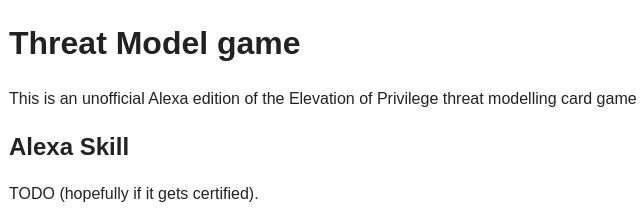
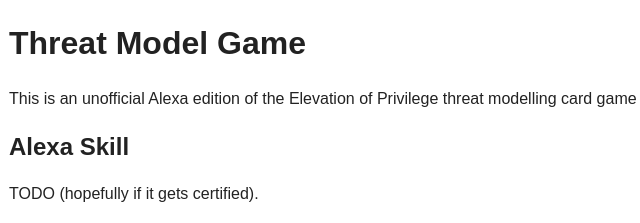
Before and after one commit to threatspec/alexa.threatspec.org, a plain HTML site: page index.html in a window 1280 px wide. Shown: the top 223 px of the page, 1-641 px from the left. Drawn offline with nearby package versions, Linux system fonts and the light colour scheme.

Commit message:
fixes typo

```diff
--- a/index.html
+++ b/index.html
@@ -23,7 +23,7 @@
         <!--[if lt IE 8]>
             <p class="browserupgrade">You are using an <strong>outdated</strong> browser. Please <a href="http://browsehappy.com/">upgrade your browser</a> to improve your experience.</p>
         <![endif]-->
-	<h1>Threat Model game</h1>
+	<h1>Threat Model Game</h1>
 	<p>This is an unofficial Alexa edition of the Elevation of Privilege threat modelling card game</p>
         <h2>Alexa Skill</h2>
         <p>TODO (hopefully if it gets certified).</p>
```
